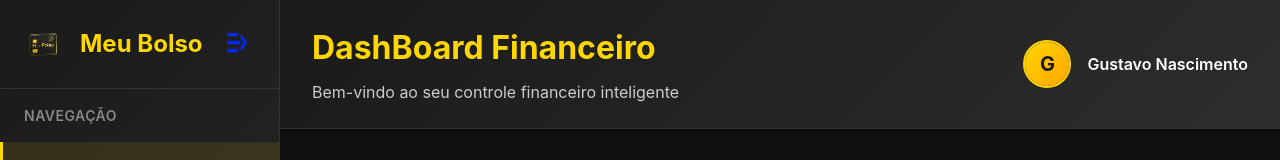
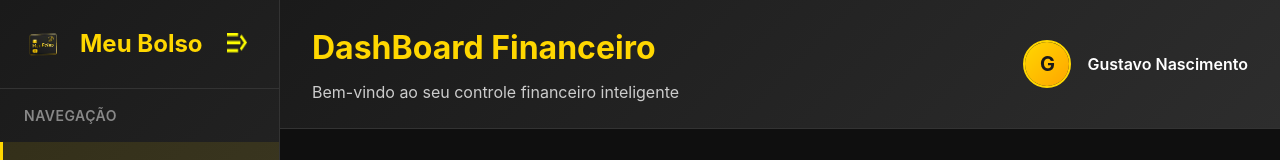
Before and after one commit to fenonTech/fenonTech, a React (Vite) app: page / in a window 1280 px wide. Shown: the top 160 px of the page. Built offline with nearby package versions, Linux system fonts and the light colour scheme; no server answers.

Commit message:
STYLE: Menu burger agora é amarelo
- Aplicado filtro CSS para transformar o ícone do menu burger em amarelo dourado (#FFD700)
- Mantém consistência visual com a paleta de cores do projeto
- Melhora a identidade visual da aplicação

```diff
--- a/src/components/Sidebar/Sidebar.css
+++ b/src/components/Sidebar/Sidebar.css
@@ -57,7 +57,7 @@
 .menu-toggle img {
   width: 20px;
   height: 20px;
-  filter: invert(1);
+  filter: brightness(0) saturate(100%) invert(85%) sepia(79%) saturate(2476%) hue-rotate(7deg) brightness(118%) contrast(109%);
 }
 
 .sidebar-nav {
```
